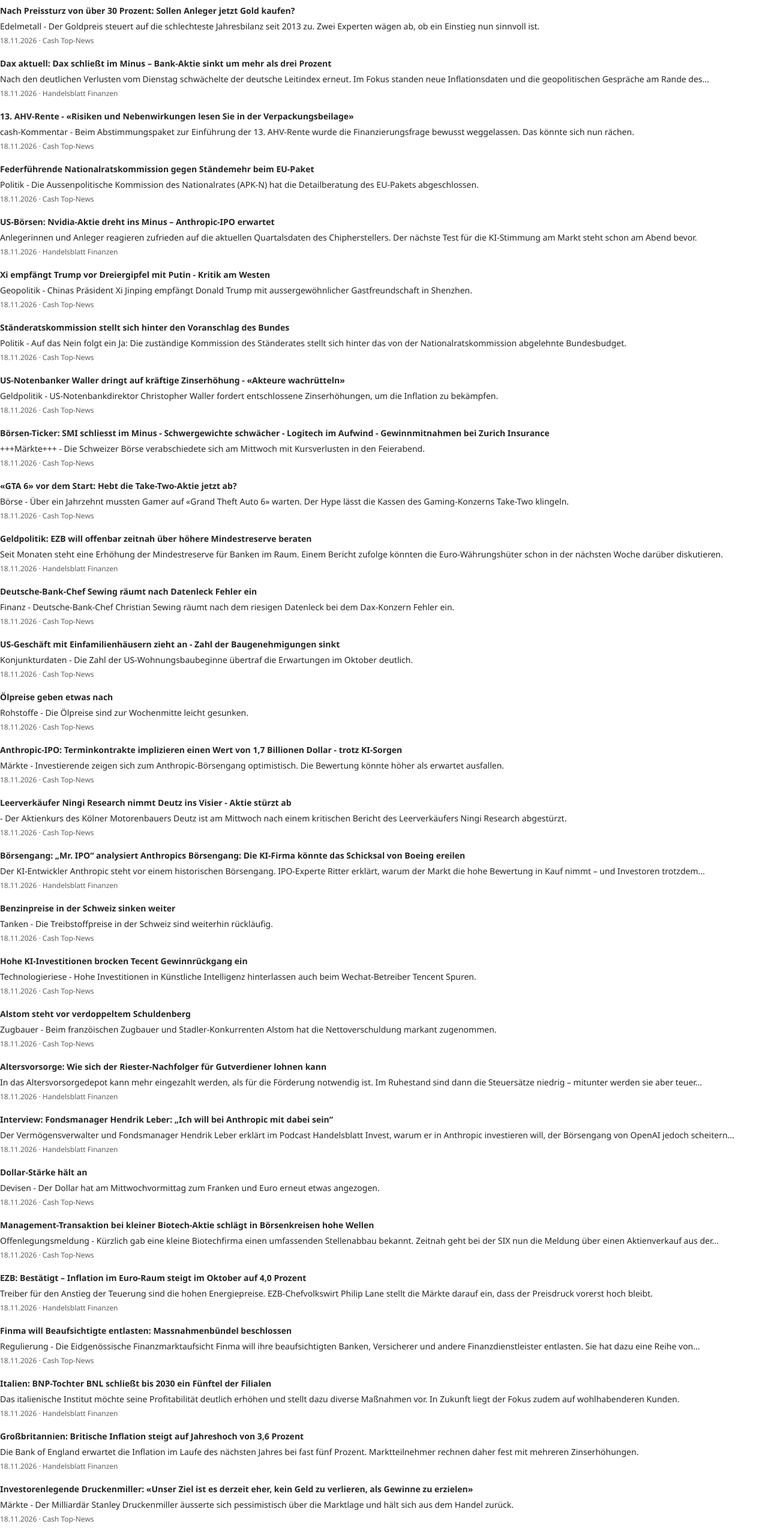
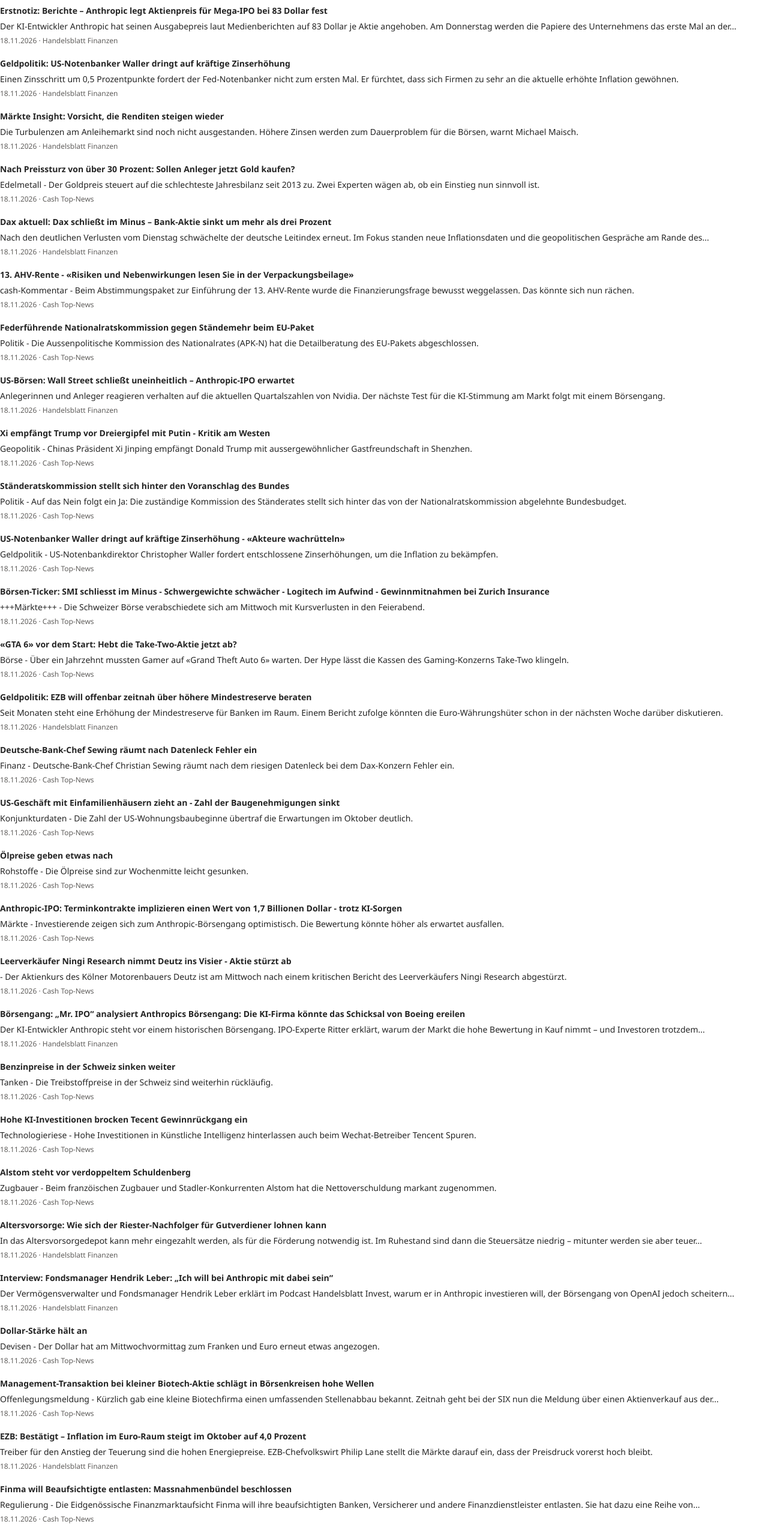
Before and after one commit to Fancylol/RSSFEED, a plain HTML site: page index.html in a window 1280 px wide. Shown: the part 80-2640 px from the top of the page at 60% size. Drawn offline with Linux system fonts and the light colour scheme.

Commit message:
RSS Feed aktualisiert

```diff
--- a/index.html
+++ b/index.html
@@ -239,6 +239,69 @@
 
         <a
             class="primaryText"
+            href="https://www.handelsblatt.com/finanzen/banken-versicherungen/banken/banken-bundesregierung-und-unicredit-einigen-sich-bei-commerzbank-uebernahme/100271077.html"
+            target="_blank"
+            rel="noopener noreferrer"
+        >
+            Banken: Bundesregierung und Unicredit einigen sich bei Commerzbank-Übernahme
+        </a>
+
+        <div class="secondaryText">
+            Die EU und die Fed haben den Deal bereits abgesegnet. Nun folgte die politische Verständigung mit Berlin, nachdem Finanzminister Lars Klingbeil Bedingungen gestellt hatte.
+        </div>
+
+        <div class="dateText">
+            18.11.2026 · Handelsblatt Finanzen
+        </div>
+
+    </article>
+
+    <article class="singleCard">
+
+        <a
+            class="primaryText"
+            href="https://www.handelsblatt.com/finanzen/maerkte/erstnotiz-berichte-anthropic-legt-aktienpreis-fuer-mega-ipo-bei-83-dollar-fest/100270370.html"
+            target="_blank"
+            rel="noopener noreferrer"
+        >
+            Erstnotiz: Berichte – Anthropic legt Aktienpreis für Mega-IPO bei 83 Dollar fest
+        </a>
+
+        <div class="secondaryText">
+            Der KI-Entwickler Anthropic hat seinen Ausgabepreis laut Medienberichten auf 83 Dollar je Aktie angehoben. Am Donnerstag werden die Papiere des Unternehmens das erste Mal an der...
+        </div>
+
+        <div class="dateText">
+            18.11.2026 · Handelsblatt Finanzen
+        </div>
+
+    </article>
+
+    <article class="singleCard">
+
+        <a
+            class="primaryText"
+            href="https://www.handelsblatt.com/finanzen/geldpolitik/geldpolitik-us-notenbanker-waller-dringt-auf-kraeftige-zinserhoehung/100271048.html"
+            target="_blank"
+            rel="noopener noreferrer"
+        >
+            Geldpolitik: US-Notenbanker Waller dringt auf kräftige Zinserhöhung
+        </a>
+
+        <div class="secondaryText">
+            Einen Zinsschritt um 0,5 Prozentpunkte fordert der Fed-Notenbanker nicht zum ersten Mal. Er fürchtet, dass sich Firmen zu sehr an die aktuelle erhöhte Inflation gewöhnen.
+        </div>
+
+        <div class="dateText">
+            18.11.2026 · Handelsblatt Finanzen
+        </div>
+
+    </article>
+
+    <article class="singleCard">
+
+        <a
+            class="primaryText"
             href="https://www.handelsblatt.com/finanzen/anlagestrategie/kolumnen/maerkte-insight-vorsicht-die-renditen-steigen-wieder/100269631.html"
             target="_blank"
             rel="noopener noreferrer"
@@ -344,15 +407,15 @@
 
         <a
             class="primaryText"
-            href="https://www.handelsblatt.com/finanzen/maerkte/marktberichte/dow-jones-sp-500-nasdaq-nvidia-aktie-dreht-ins-minus-anthropic-ipo-erwartet/100270966.html"
+            href="https://www.handelsblatt.com/finanzen/maerkte/marktberichte/dow-jones-sp-500-nasdaq-wall-street-schliesst-uneinheitlich-anthropic-ipo-erwartet/100270966.html"
             target="_blank"
             rel="noopener noreferrer"
         >
-            US-Börsen: Nvidia-Aktie dreht ins Minus – Anthropic-IPO erwartet
+            US-Börsen: Wall Street schließt uneinheitlich – Anthropic-IPO erwartet
         </a>
 
         <div class="secondaryText">
-            Anlegerinnen und Anleger reagieren zufrieden auf die aktuellen Quartalsdaten des Chipherstellers. Der nächste Test für die KI-Stimmung am Markt steht schon am Abend bevor.
+            Anlegerinnen und Anleger reagieren verhalten auf die aktuellen Quartalszahlen von Nvidia. Der nächste Test für die KI-Stimmung am Markt folgt mit einem Börsengang.
         </div>
 
         <div class="dateText">
@@ -802,69 +865,6 @@
 
     </article>
 
-    <article class="singleCard">
-
-        <a
-            class="primaryText"
-            href="https://www.handelsblatt.com/finanzen/banken-versicherungen/banken/italien-bnp-tochter-bnl-schliesst-bis-2030-ein-fuenftel-der-filialen/100270876.html"
-            target="_blank"
-            rel="noopener noreferrer"
-        >
-            Italien: BNP-Tochter BNL schließt bis 2030 ein Fünftel der Filialen
-        </a>
-
-        <div class="secondaryText">
-            Das italienische Institut möchte seine Profitabilität deutlich erhöhen und stellt dazu diverse Maßnahmen vor. In Zukunft liegt der Fokus zudem auf wohlhabenderen Kunden.
-        </div>
-
-        <div class="dateText">
-            18.11.2026 · Handelsblatt Finanzen
-        </div>
-
-    </article>
-
-    <article class="singleCard">
-
-        <a
-            class="primaryText"
-            href="https://www.handelsblatt.com/finanzen/geldpolitik/grossbritannien-britische-inflation-steigt-auf-jahreshoch-von-36-prozent/100270860.html"
-            target="_blank"
-            rel="noopener noreferrer"
-        >
-            Großbritannien: Britische Inflation steigt auf Jahreshoch von 3,6 Prozent
-        </a>
-
-        <div class="secondaryText">
-            Die Bank of England erwartet die Inflation im Laufe des nächsten Jahres bei fast fünf Prozent. Marktteilnehmer rechnen daher fest mit mehreren Zinserhöhungen.
-        </div>
-
-        <div class="dateText">
-            18.11.2026 · Handelsblatt Finanzen
-        </div>
-
-    </article>
-
-    <article class="singleCard">
-
-        <a
-            class="primaryText"
-            href="https://www.cash.ch/news/top-news/investorenlegende-druckenmiller-unser-ziel-ist-es-derzeit-eher-kein-geld-zu-verlieren-als-gewinne-zu-erzielen-986124"
-            target="_blank"
-            rel="noopener noreferrer"
-        >
-            Investorenlegende Druckenmiller: «Unser Ziel ist es derzeit eher, kein Geld zu verlieren, als Gewinne zu erzielen»
-        </a>
-
-        <div class="secondaryText">
-            Märkte - Der Milliardär Stanley Druckenmiller äusserte sich pessimistisch über die Marktlage und hält sich aus dem Handel zurück.
-        </div>
-
-        <div class="dateText">
-            18.11.2026 · Cash Top-News
-        </div>
-
-    </article>
-
 
 </div>
 
```
